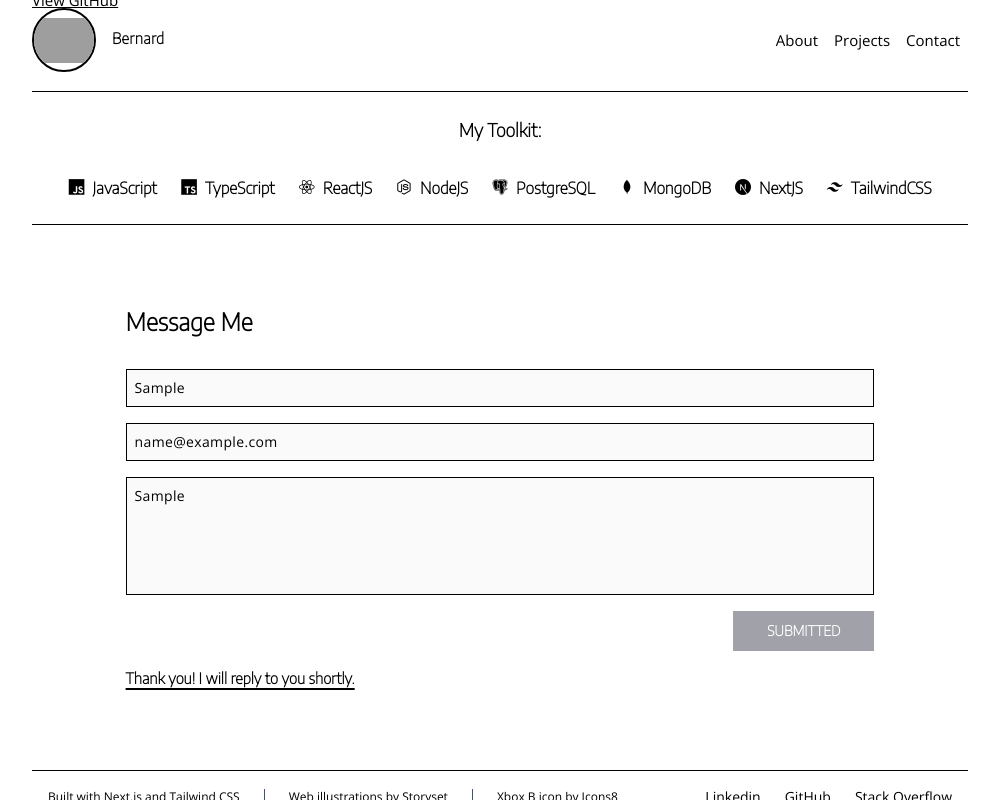
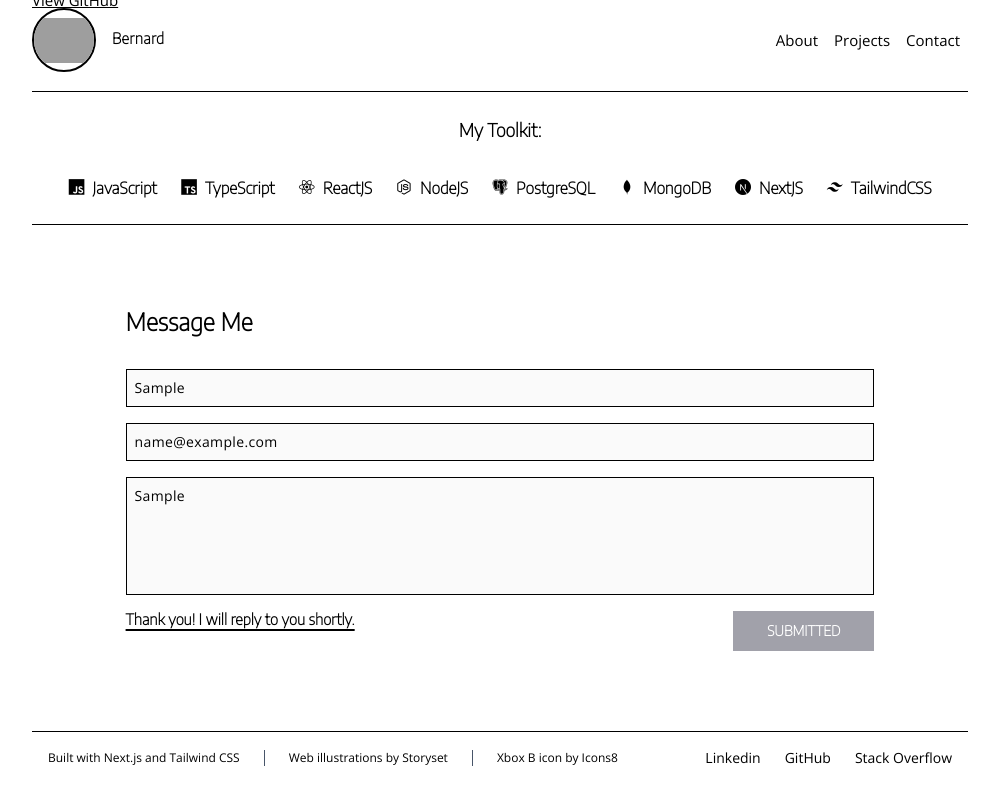
Before and after one commit to WebDevBernard/Portfolio, a Next.js app: page / in a window 1280 px wide. Both pictures are taken after typing "Sample", "name@example.com", "Sample" into the empty fields and a click on the button "SUBMIT". Shown: the part 998-1798 px from the top of the page, without its empty margins (140-1131 px from the left). Built offline with nearby package versions, Linux system fonts and the light colour scheme; grey boxes are pictures that could not be loaded.

Commit message:
update resume

```diff
--- a/components/Contact.tsx
+++ b/components/Contact.tsx
@@ -95,6 +95,11 @@ const Contact = () => {
                 {touched.message && errors.message && (
                   <p className="">{errors.message}</p>
                 )}
+                {isSubmitting && (
+                  <div className="text-black text-[15px] font-serif font-bold underline-offset-4 underline decoration-2">
+                    Thank you! I will reply to you shortly.
+                  </div>
+                )}
               </div>
               <button
                 className={`${
@@ -108,11 +113,6 @@ const Contact = () => {
                 {isSubmitting ? "Submitted" : "Submit"}
               </button>
             </div>
-            {isSubmitting && (
-              <div className="text-black text-[15px] font-serif font-bold underline-offset-4 underline decoration-2">
-                Thank you! I will reply to you shortly.
-              </div>
-            )}
           </Form>
         )}
       />
```
Also changed, not shown: 1 other file (tests, documents, lock files or other folders).
